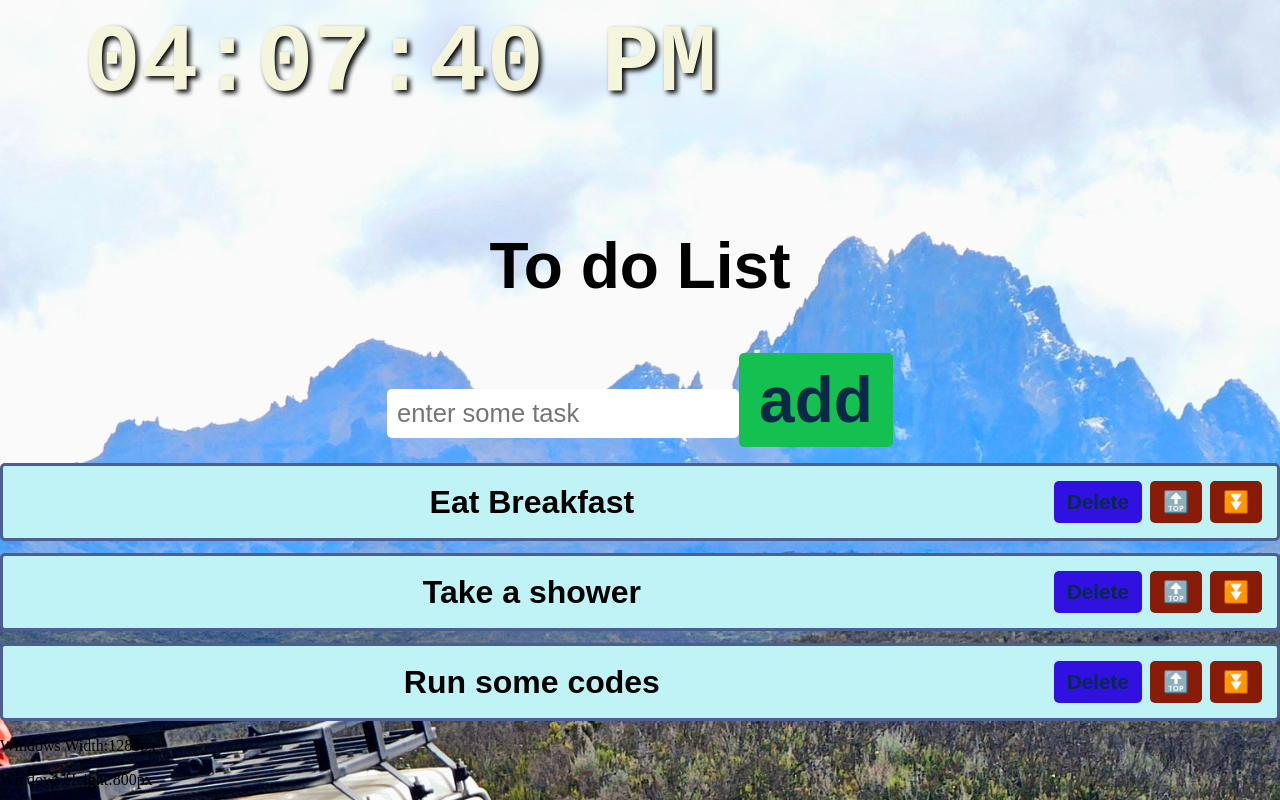
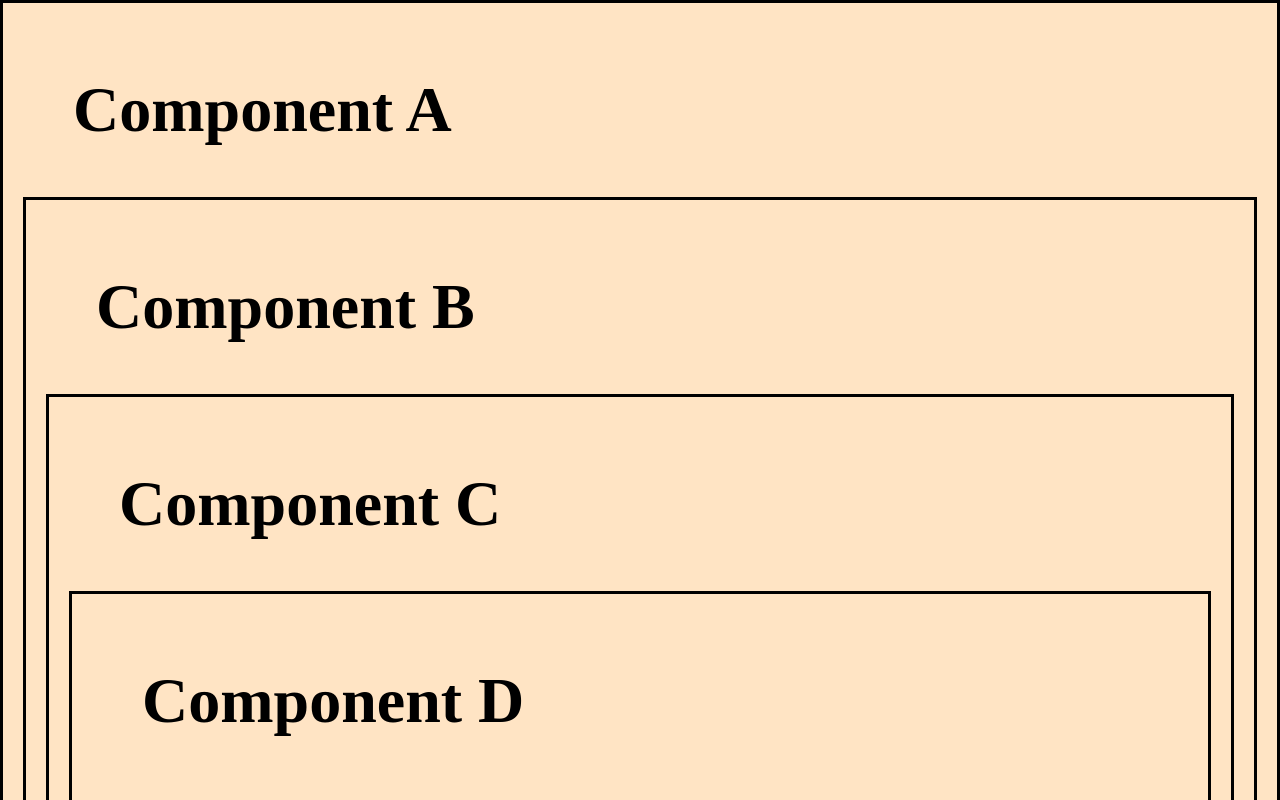
Before and after one commit to hpeter19/React, a React (Vite) app: page / in a window 1280 px wide. Shown: the top 800 px of the page. Built offline with nearby package versions, Linux system fonts and the light colour scheme.

Commit message:
importing components from each other

```diff
--- /dev/null
+++ b/componentA.jsx
@@ -0,0 +1,14 @@
+import ComponentB from "./componentB";
+
+
+function ComponentA(){
+
+    return(
+           <div className="box">
+            <h1>Component A</h1>
+            <ComponentB />
+
+           </div>);
+
+}
+export default ComponentA
--- /dev/null
+++ b/componentB.jsx
@@ -0,0 +1,13 @@
+import ComponentC from "./src/componentC";
+
+function ComponentB(){
+
+    return(
+           <div className="box">
+            <h1>Component B</h1>
+            <ComponentC />
+
+           </div>);
+
+}
+export default ComponentB
--- a/src/App.jsx
+++ b/src/App.jsx
@@ -10,6 +10,7 @@
 import ToDoList from './toDoList';
 import Mycompnent from './myCompnent';
 import DigitalClock from './digitalClock';
+import ComponentA from '../componentA';
 
 
 
@@ -27,6 +28,7 @@
 
   return (
     <div >
+      <ComponentA />
       <DigitalClock />
       <ToDoList />
       <Mycompnent />
--- /dev/null
+++ b/src/componentC.jsx
@@ -0,0 +1,12 @@
+import ComponentD from "./componentD";
+function ComponentC(){
+
+    return(
+           <div className="box">
+            <h1>Component C</h1>
+            <ComponentD />
+
+           </div>);
+
+}
+export default ComponentC
--- /dev/null
+++ b/src/componentD.jsx
@@ -0,0 +1,10 @@
+function ComponentD(){
+
+    return(
+           <div className="box">
+            <h1>Component D</h1>
+
+           </div>);
+
+}
+export default ComponentD
--- a/src/index.css
+++ b/src/index.css
@@ -173,3 +173,8 @@
   text-shadow: 3px 3px 5px black;
   text-align: center;
 }
+.box{
+  border: 3px solid;
+  padding: 20px;
+  background-color: bisque;
+}
```
